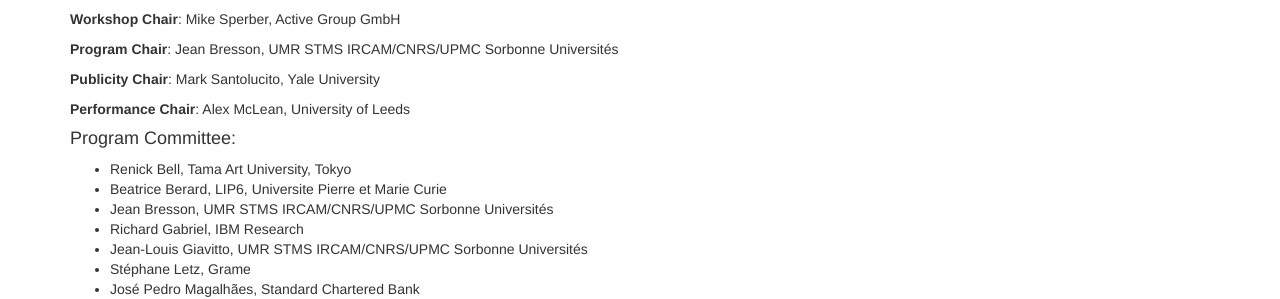
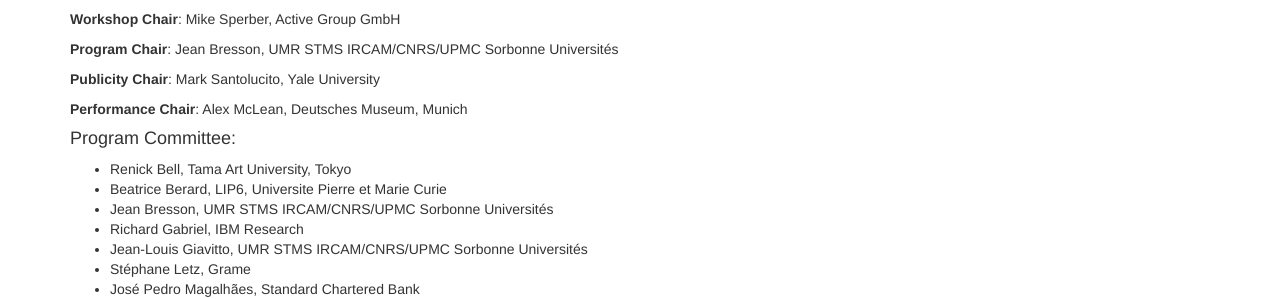
Before and after one commit to functional-art/functional-art.github.com, a Jekyll site: the page built from 2017/index.md, in a window 1280 px wide. Shown: the part 389-688 px from the top of the page. Built offline with Jekyll 4.4.1, drawn with Linux system fonts in a browser that asks for light colours; nearby versions of some CDN libraries.

Commit message:
Update index.md

```diff
--- a/2017/index.md
+++ b/2017/index.md
@@ -33,7 +33,7 @@
 
 **Publicity Chair**: Mark Santolucito, Yale University
 
-**Performance Chair**: Alex McLean, University of Leeds
+**Performance Chair**: Alex McLean, Deutsches Museum, Munich
 
 #### Program Committee:
 * Renick Bell, Tama Art University, Tokyo
```
